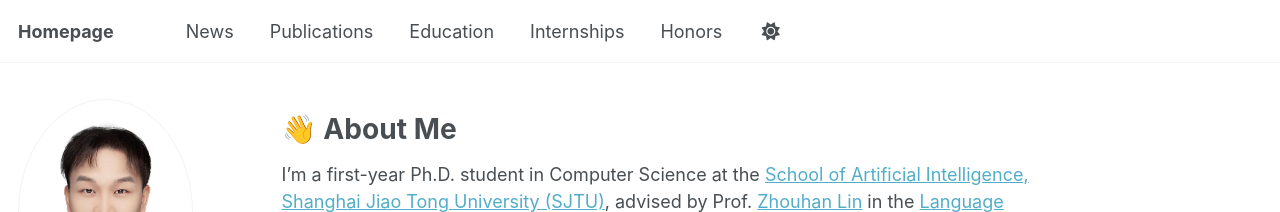
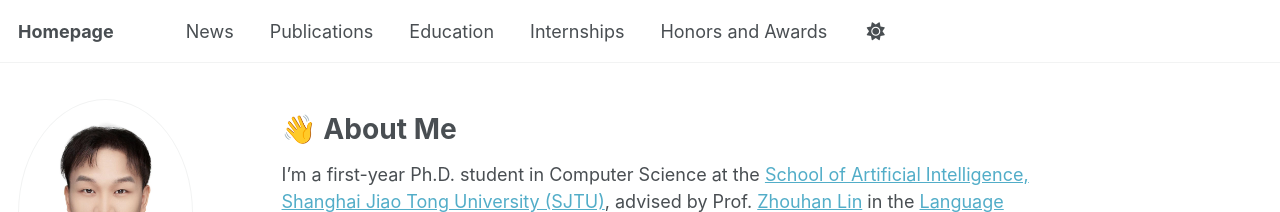
Before and after one commit to Rubin-Wei/Rubin-Wei.github.io, a Jekyll site: the page built from _pages/about.md, in a window 1280 px wide. Shown: the top 212 px of the page. Built offline with Jekyll 4.4.1, drawn with Linux system fonts in a browser that asks for light colours; some web fonts are replaced; a script that is not in the unit is left out.

Commit message:
modify honors and awards

```diff
--- a/_data/navigation.yml
+++ b/_data/navigation.yml
@@ -20,8 +20,8 @@ main:
   - title: "Internships"
     url: /#internships
 
-  - title: "Honors"
-    url: /#honors
+  - title: "Honors and Awards"
+    url: /#honors_and_awards
 
   # - title: "Talks"
   #   url: /talks/
--- a/_pages/about.md
+++ b/_pages/about.md
@@ -62,7 +62,7 @@ I’m always open to discussions and collaborations — feel free to reach out i
 - *2024.04–2025.06*, [Shanghai AI Lab](https://www.shlab.org.cn/), Shanghai, China
 
 
-## 🏅 <a id="honors"></a>Honors and Awards
+## 🏅 <a id="honors_and_awards"></a>Honors and Awards
 
 - National Scholarship, 2023
 - Outstanding Undergraduate Thesis Award, 2025
```
